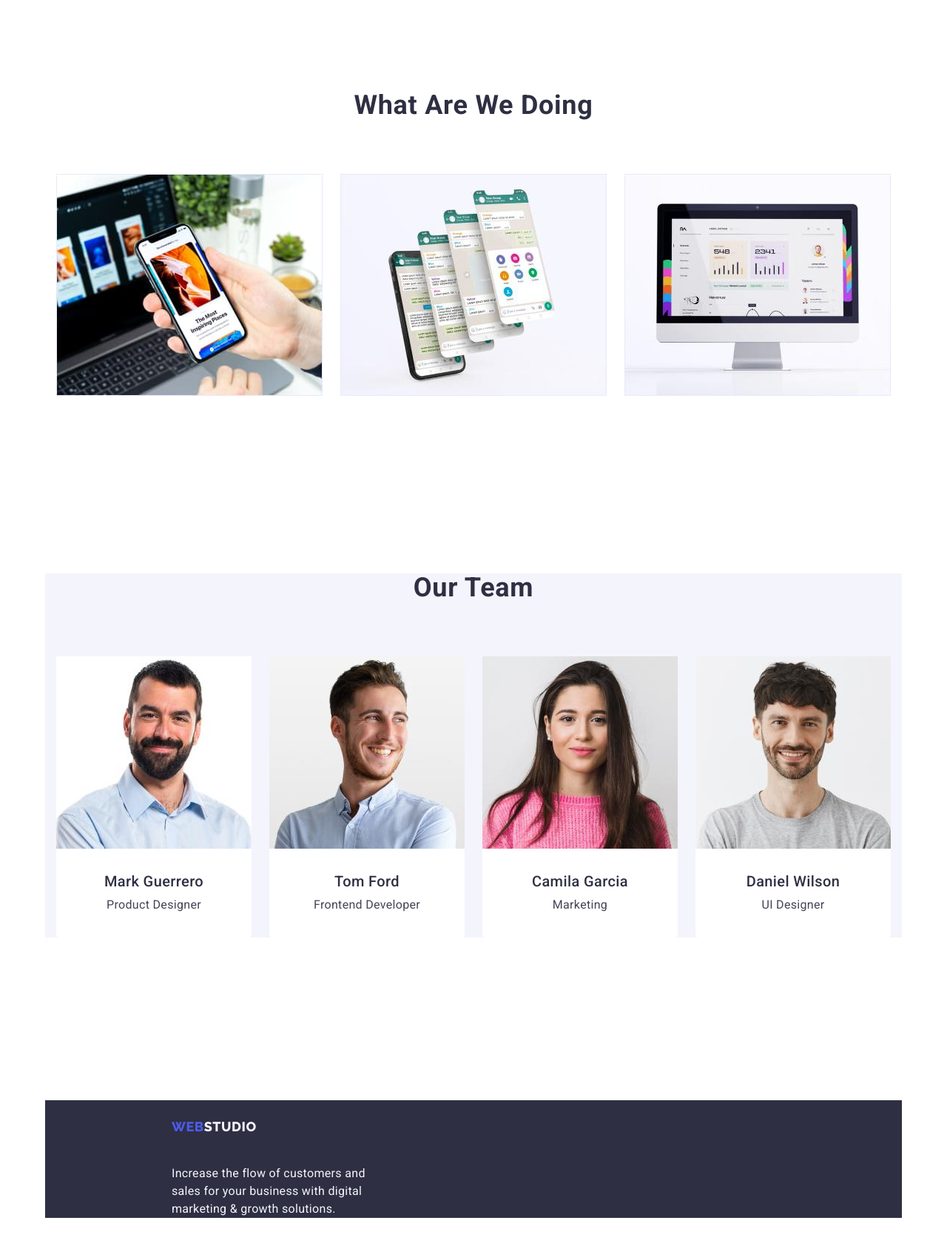
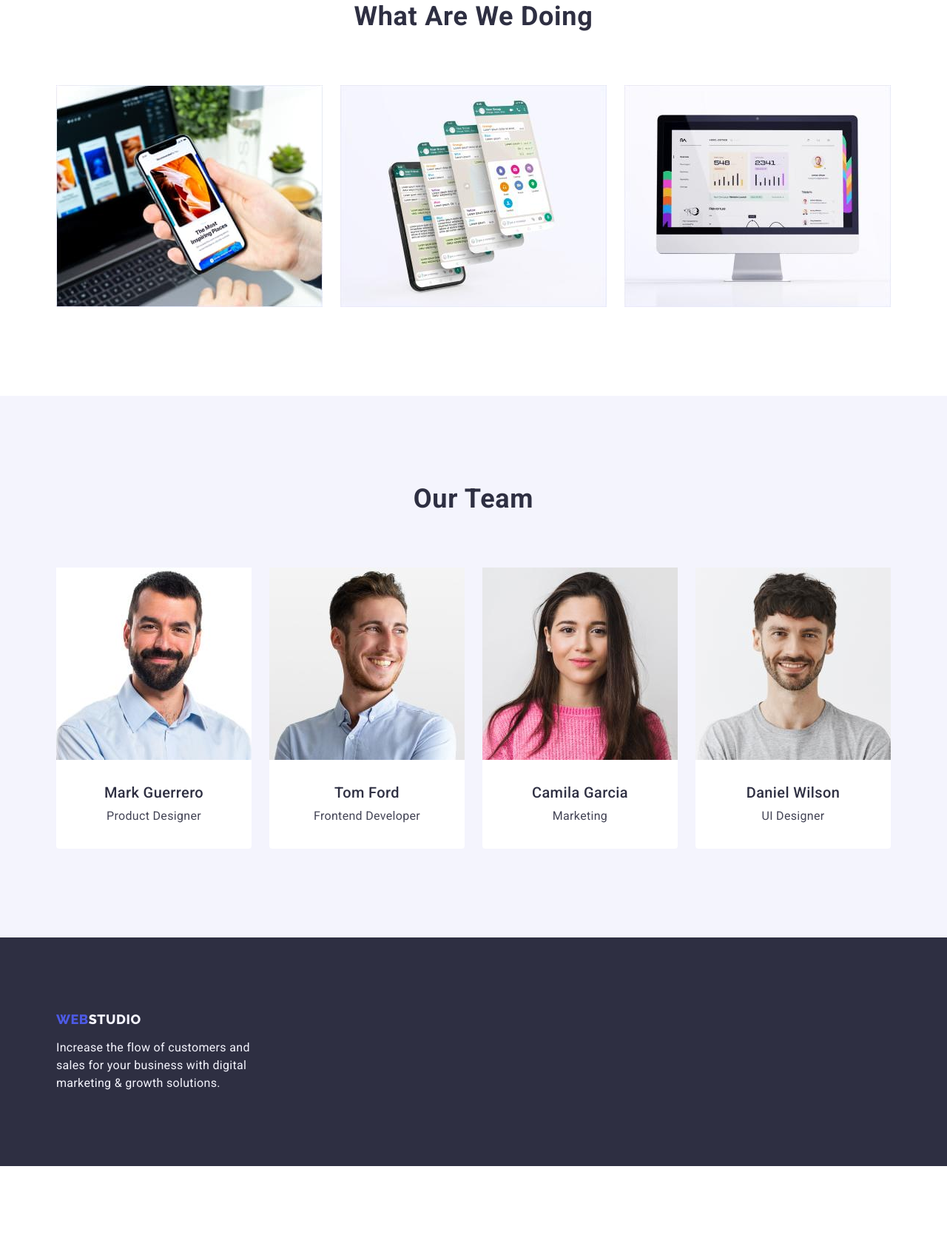
Before and after one commit to NinaTodoryuk/goit-markup-hw-03, a plain HTML site: page index.html in a window 1280 px wide. Shown: the part 1038-2722 px from the top of the page at 74% size. After the commit the page ends 2614 px from the top, so only its background shows below. Drawn offline with nearby package versions, Linux system fonts and the light colour scheme.

Commit message:
try #8 (somewhere)

```diff
--- a/css/index.css
+++ b/css/index.css
@@ -52,8 +52,7 @@ button {
   padding-right: 15px;
   margin-left: auto;
   margin-right: auto;
-  align-items: center;
-}
+  }
 
 .list {
   list-style: none;
@@ -74,6 +73,10 @@ body {
   font-style: normal;
 }
 
+.section{
+  padding-bottom: 120px;
+}
+
 .header-border {
   border-bottom: 1px solid #e7e9fc;
 }
@@ -87,13 +90,7 @@ body {
   text-transform: uppercase;
   text-decoration: none;
   color: var(--logo-part-first);
-}
-
-.logo {
-  margin-right: 76px;
-  padding-top: 25px;
-  padding-bottom: 25px;
-}
+  }
 
 .logo-studio {
   color: var(--logo-part-second);
@@ -125,6 +122,7 @@ body {
 .page-nav {
   display: flex;
   align-items: center;
+  margin-left: 76px;
 }
 
 .nav-item:not(:last-child) {
@@ -165,16 +163,13 @@ body {
 }
 
 /*Hero title*/
-.main-color {
+.hero-padd{
+  padding: 188px 0;
   background-color: var(--secondary-site-color);
 }
 
-.hero-padd{
-  padding: 188px 0;
-}
-
 .hero-title /*H1*/ {
-  font-weight: 700px;
+  font-weight: 700;
   font-size: 56px;
   line-height: 1.07;
   letter-spacing: 0.02em;
@@ -182,7 +177,6 @@ body {
   max-width: 496px;
   margin-left: auto;
   margin-right: auto;
-  align-items: center;
 }
 
 /*button Order service*/
@@ -214,8 +208,8 @@ body {
   border: 1px solid transparent;
 }
 
-/*positive quality*/
-/*Section H2*/
+/*positive quality Section H2*/
+
 .section-title /*H2*/ {
   font-size: 36px;
   line-height: 1.11;
@@ -241,8 +235,8 @@ body {
   color: var(--primary-text-color);
 }
 
-.border-quality {
-  padding: 120px 0;
+.padd-quality {
+  padding-top: 120px;
 }
 
 .border-item {
@@ -259,14 +253,12 @@ body {
   margin-bottom: 72px;
 }
 
-.border-quality {
-  padding-bottom: 120px;
-}
 
 .what {
 }
 
 /*team*/
+
 /*.card-worker:not(:nth-child(4n)){
 margin-right: 24px;
 }
@@ -277,14 +269,10 @@ margin-right: 24px;
 
 /*сучасний спосіб*/
 
-.team-color {
+.team-border {
   background-color: var(--background-team);
-  }
-
-.team-border {
-  padding: 120px 0;
-
-}
+  padding-top: 120px;
+ }
 
 .card-worker {
   background-color: var(--primary-site-color);
@@ -319,18 +307,10 @@ margin-right: 24px;
   text-align: center;
 }
 
-/*footer
-.footer-border {
-  padding-top: 100px;
-  padding-bottom: 100px;
-}*/
-
-.footer-color {
-  background-color: var(--secondary-site-color);
-}
-
+/*footer*/
 .footer-padd{
   padding: 100px 0;
+  background-color: var(--secondary-site-color);
 }
 
 .footer-title {
@@ -344,14 +324,12 @@ margin-right: 24px;
 .logo-ident {
   margin-bottom: 16px;
   display: inline-block; /*???*/
-  margin-left: 156px;
 }
 
 .box {
   width: 264px;
-  height: 72px;
-  margin-left: 156px;
-}
+
+  }
 
 .logo-down {
   color: var(--color-footet-text);
--- a/index.html
+++ b/index.html
@@ -67,15 +67,16 @@
     <!-- hero site -->
     <main>
       <section class="list hero-padd">
-        <div class="container main-color">
+        <div class="container">
           <h1 class="hero-title">Effective Solutions for Your Business</h1>
           <button type="button" class="button">Order Service</button>
         </div>
       </section>
 
       <!--positive quality-->
-      <section class="section border-quality">
+      <section class="section padd-quality">
         <div class="container menu-nav">
+
           <h2 class="hero-title" hidden>Positive quality</h2>
 
           <ul class="page-nav border-item list">
@@ -115,7 +116,7 @@
       </section>
 
       <!-- what are we doing -->
-      <section class="section border-quality">
+      <section class="section">
         <div class="container">
           <h2 class="section-title doing-up">What are we doing</h2>
 
@@ -148,11 +149,11 @@
       </section>
 
       <!-- our team -->
-      <section class="team-border">
-        <div class="container team-color">
+      <section class="section team-border">
+        <div class="container">
           <h2 class="section-title doing-up">Our Team</h2>
 
-          <ul class="team section-up-down list">
+          <ul class="team list">
             <li class="card-worker">
               <img
                 src="./images/team/img-3.jpg"
@@ -207,7 +208,7 @@
 
     <!-- motivation -->
     <footer class="list footer-padd">
-      <div class="container footer-title footer-color">
+      <div class="container footer-title">
         <a href="./index.html" class="logo-ident logo link"
           >Web<span class="logo-down">Studio</span></a
         >
```
Also changed, not shown: portfolio.html (+4 -2 lines).
